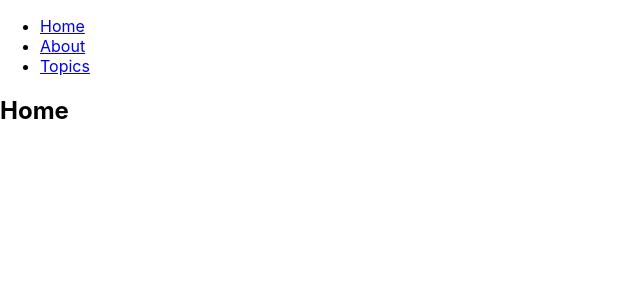
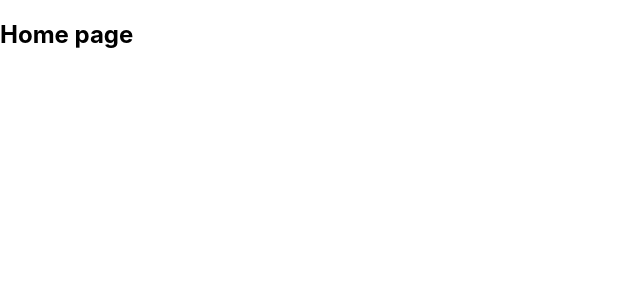
Before and after one commit to sksalman0425/react-routing, a React (Create React App) app: page / in a window 1280 px wide. Shown: the top 300 px of the page, without its empty margins (0-640 px from the left). Built offline with nearby package versions, Linux system fonts and the light colour scheme.

Commit message:
react-routing app updated

```diff
--- a/src/App.js
+++ b/src/App.js
@@ -1,89 +1,45 @@
 import React from "react";
 import {
-  BrowserRouter as Router,
-  Routes,
-  Route,
-  Link,
-  useParams,
-  useLocation
+  createBrowserRouter,
+  RouterProvider,
 } from "react-router-dom";
 //you can use MemoryRouter for react native and testing purposes
+// This is Third example of router which is based on latest version of router.i.e. 6
+//here we are not using router,routes, route component.
+//router,routes, route component are automatically formed by RouterProvider internally when we provide router object to it.
+// after running this code write url => http://localhost:3000/ for home page
+// and http://localhost:3000/about for about us page and http://localhost:3000/contact for contact us page bz link is not created on web page.
+const router = createBrowserRouter([
+  {
+    path: "/",
+    element:<Home/>,
+  },
+  {
+    path: "/about",
+    element:<About/>,
+  },
+  {
+    path: "/contact",
+    element:<Contact/>,
+  },
+]);
+
 export default function App() {
   return (
-    <Router>
-      <div>
-        <ul>
-          <li>
-            <Link to="/">Home</Link>
-          </li>
-          <li>
-            <Link to="/about">About</Link>
-          </li>
-          <li>
-            <Link to="/topics">Topics</Link>
-          </li>
-        </ul>
+    <RouterProvider router={router} />
 
-        <Routes>
-          <Route path="/about" element={<About />}>
 
-          </Route>
-          <Route path="/topics"element={ <Topics />}>
 
-          </Route>
-          <Route path="/" element={  <Home />}>
-
-          </Route>
-        </Routes>
-      </div>
-    </Router>
   );
 }
 
 function Home() {
-  return <h2>Home</h2>;
+  return <h2>Home page</h2>;
 }
 
 function About() {
-  return <h2>About</h2>;
+  return <h2>About us page</h2>;
 }
-
-function Topics() {
-  let match = useLocation();
-  console.log("Match::",match);
-
-  return (
-    <div>
-      <h2>Topics</h2>
-
-      <ul>
-        <li>
-          <Link to={`${match.url}/components`}>Components</Link>
-        </li>
-        <li>
-          <Link to={`${match.url}/props-v-state`}>
-            Props v. State
-          </Link>
-        </li>
-      </ul>
-
-      {/* The Topics page has its own <Switch> with more routes
-          that build on the /topics URL path. You can think of the
-          2nd <Route> here as an "index" page for all topics, or
-          the page that is shown when no topic is selected */}
-      <Routes>
-        <Route path={`${match.path}/:topicId`} element={ <Topic />}>
-
-        </Route>
-        <Route path={match.path} element={<><h3>Please select a topic.</h3></>}>
-
-        </Route>
-      </Routes>
-    </div>
-  );
+function Contact() {
+  return <h2>Contact us page</h2>;
 }
-
-function Topic() {
-  let { topicId } = useParams();
-  return <h3>Requested topic ID: {topicId}</h3>;
-}
--- a/src/AppBasicRouting.js
+++ b/src/AppBasicRouting.js
@@ -1,6 +1,7 @@
 import './App.css';
 import React from 'react';
 import {BrowserRouter as Router,  Routes, Route, Link } from 'react-router-dom';
+//To run this code rename file name App.js and change component name App.
 //import {MemoryRouter as Router,  Routes, Route, Link } from 'react-router-dom';
 
 // when we use MemoryRouter as Router, then it keeps the URL changes in memory instead of browser.
```
Also changed, not shown: src/AppBasicRouting2.js (added, +89 -0 lines), 1 other file (tests, documents, lock files or other folders).
